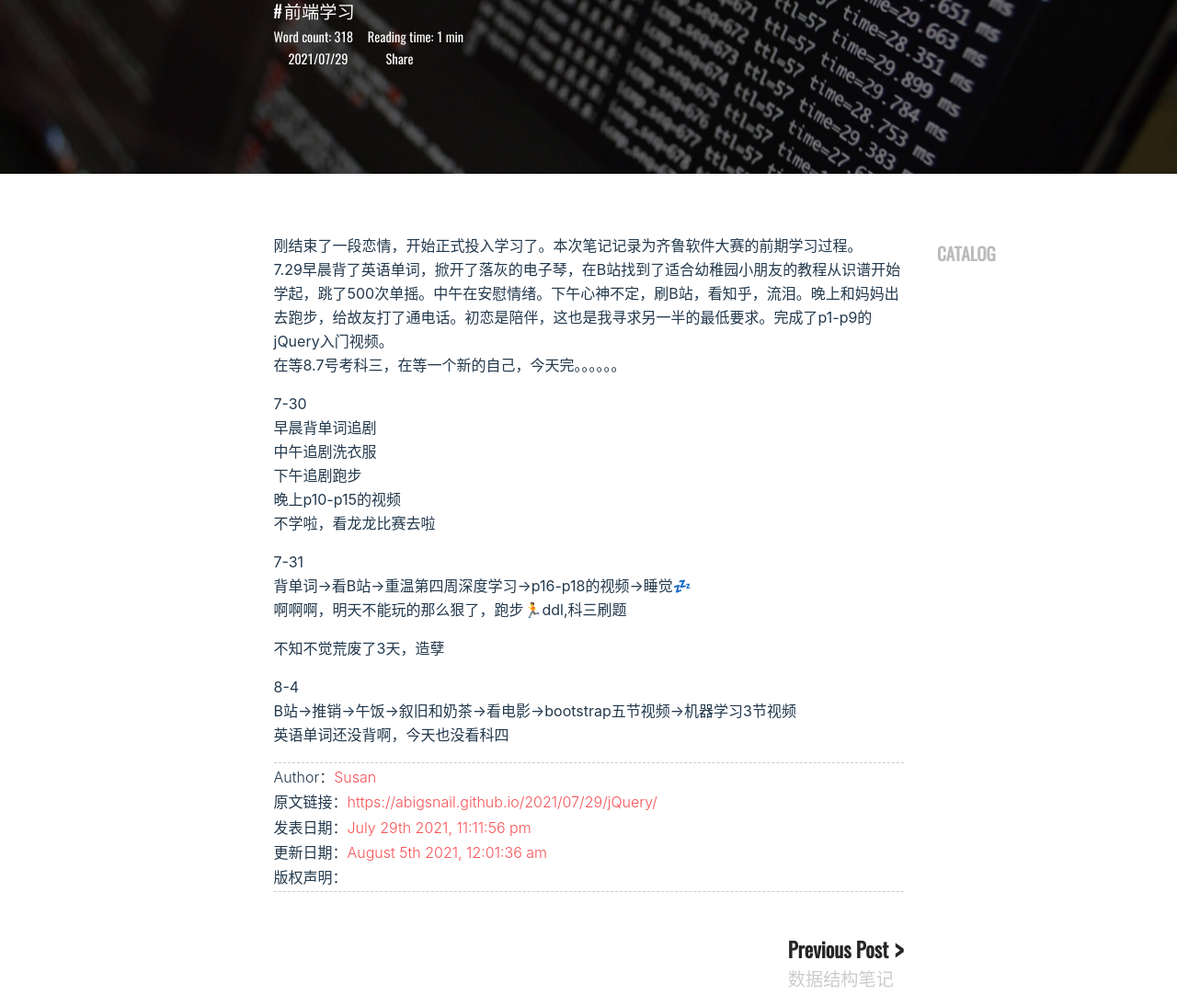
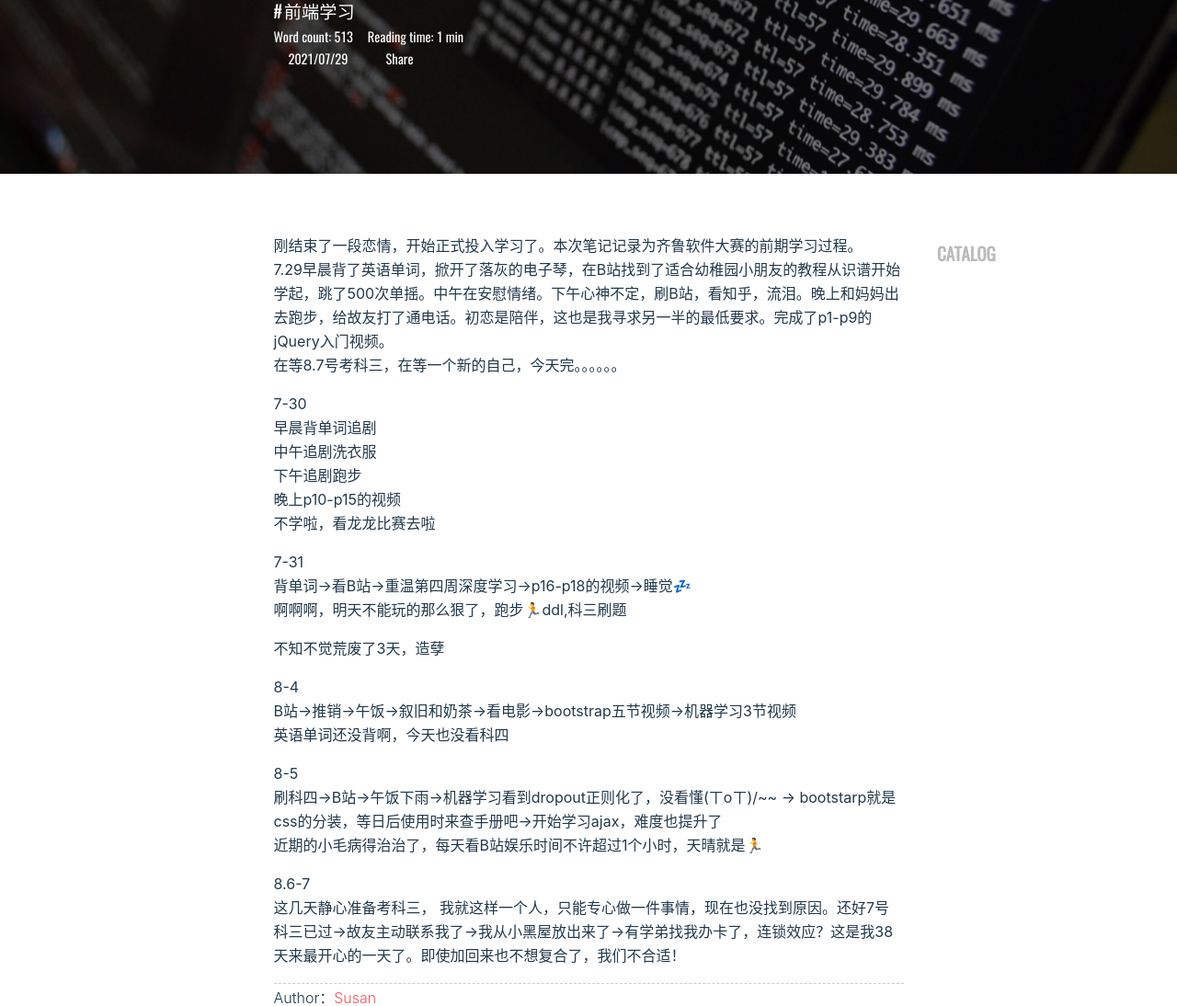
Before and after one commit to AbigSnail/AbigSnail.github.io, a plain HTML site: page 2021/07/29/jQuery/index.html in a window 1280 px wide. Shown: the part 211-1305 px from the top of the page at 92% size. Drawn offline with nearby package versions, Linux system fonts and the light colour scheme; some packages are replaced by stand-ins of ours; a script that the page names is missing; a web font is replaced by a local one.

Commit message:
Site updated: 2021-08-08 16:24:41

```diff
--- a/2021/07/29/jQuery/index.html
+++ b/2021/07/29/jQuery/index.html
@@ -28,7 +28,7 @@
 <meta property="og:description" content="刚结束了一段恋情，开始正式投入学习了。本次笔记记录为齐鲁软件大赛的前期学习过程。7.29早晨背了英语单词，掀开了落灰的电子琴，在B站找到了适合幼稚园小朋友的教程从识谱开始学起，跳了500次单摇。中午在安慰情绪。下午心神不定，刷B站，看知乎，流泪。晚上和妈妈出去跑步，给故友打了通电话。初恋是陪伴，这也是我寻求另一半的最低要求。完成了p1-p9的jQuery入门视频。在等8.7号考科三，在等一个新的自">
 <meta property="og:locale" content="en_US">
 <meta property="article:published_time" content="2021-07-29T15:11:56.995Z">
-<meta property="article:modified_time" content="2021-08-04T16:01:36.500Z">
+<meta property="article:modified_time" content="2021-08-08T08:23:55.017Z">
 <meta property="article:author" content="Susan">
 <meta property="article:tag" content="前端学习">
 <meta name="twitter:card" content="summary">
@@ -317,7 +317,7 @@ height:50vh;
 
 
                     <div class="post-intro-read">
-                        <span>Word count: <span class="post-count word-count">318</span>Reading time: <span class="post-count reading-time">1 min</span></span>
+                        <span>Word count: <span class="post-count word-count">513</span>Reading time: <span class="post-count reading-time">1 min</span></span>
                     </div>
 
                 <div class="post-intro-meta">
@@ -451,6 +451,8 @@ height:50vh;
 <p>7-31<br>背单词-&gt;看B站-&gt;重温第四周深度学习-&gt;p16-p18的视频-&gt;睡觉💤<br>啊啊啊，明天不能玩的那么狠了，跑步🏃‍ddl,科三刷题</p>
 <p>不知不觉荒废了3天，造孽</p>
 <p>8-4<br>B站-&gt;推销-&gt;午饭-&gt;叙旧和奶茶-&gt;看电影-&gt;bootstrap五节视频-&gt;机器学习3节视频<br>英语单词还没背啊，今天也没看科四</p>
+<p>8-5<br>刷科四-&gt;B站-&gt;午饭下雨-&gt;机器学习看到dropout正则化了，没看懂(ㄒoㄒ)/~~ -&gt; bootstarp就是css的分装，等日后使用时来查手册吧-&gt;开始学习ajax，难度也提升了<br>近期的小毛病得治治了，每天看B站娱乐时间不许超过1个小时，天晴就是🏃‍</p>
+<p>8.6-7<br>这几天静心准备考科三， 我就这样一个人，只能专心做一件事情，现在也没找到原因。还好7号科三已过-&gt;故友主动联系我了-&gt;我从小黑屋放出来了-&gt;有学弟找我办卡了，连锁效应？这是我38天来最开心的一天了。即使加回来也不想复合了，我们不合适！</p>
 
     </article>
     <!-- license  -->
@@ -459,7 +461,7 @@ height:50vh;
             <p>Author：<a href="https://AbigSnail.github.io">Susan</a>
             <p>原文链接：<a href="https://abigsnail.github.io/2021/07/29/jQuery/">https://abigsnail.github.io/2021/07/29/jQuery/</a>
             <p>发表日期：<a href="https://abigsnail.github.io/2021/07/29/jQuery/">July 29th 2021, 11:11:56 pm</a>
-            <p>更新日期：<a href="https://abigsnail.github.io/2021/07/29/jQuery/">August 5th 2021, 12:01:36 am</a>
+            <p>更新日期：<a href="https://abigsnail.github.io/2021/07/29/jQuery/">August 8th 2021, 4:23:55 pm</a>
             <p>版权声明：</p>
         </div>
 
```
